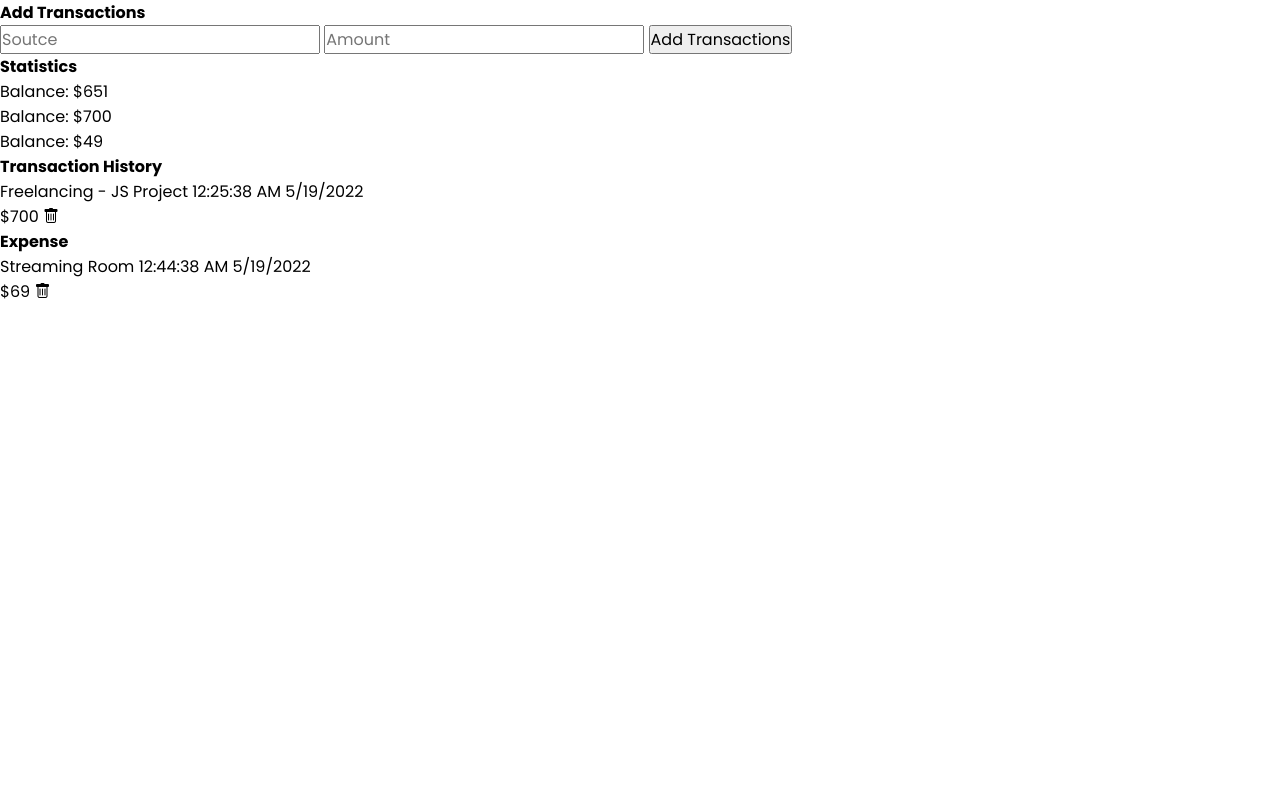
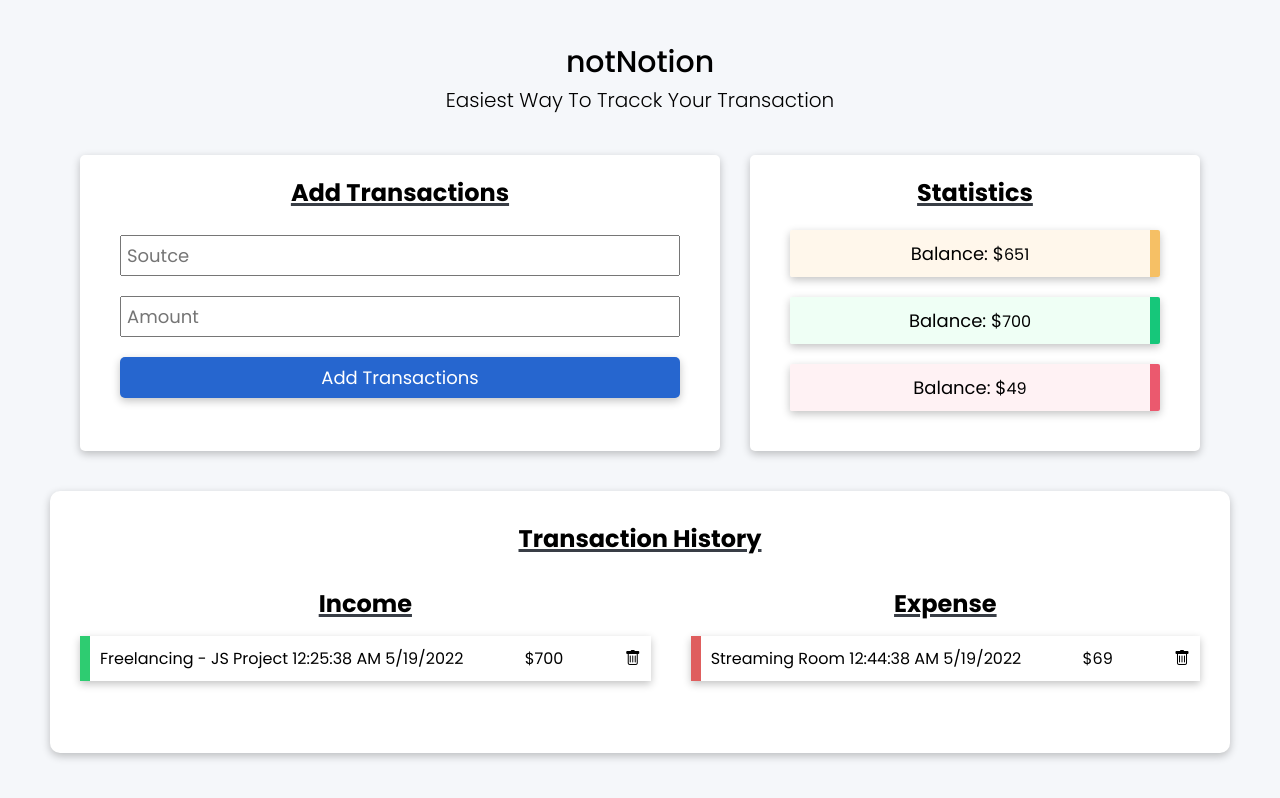
Before and after one commit to benlaguroun/Project-Budget-Tracker, a plain HTML site: page index.html in a window 1280 px wide. Drawn offline with nearby package versions, Linux system fonts and the light colour scheme.

Commit message:
style project

```diff
--- a/index.html
+++ b/index.html
@@ -10,7 +10,10 @@
     <main>
       <div class="outer-wrap">
         <div class="inner-wrap">
-          <section class="heading"></section>
+          <section class="heading">
+            <h1 class="title">notNotion</h1>
+            <p class="subtitle">Easiest Way To Tracck Your Transaction</p>
+          </section>
           <section class="transaction-control">
             <div class="actions">
               <h3>Add Transactions</h3>
@@ -39,7 +42,9 @@
           </section>
           <section class="transaction-history">
             <h3>Transaction History</h3>
+            <div class="records">
               <div class="income">
+                <h3>Income</h3>
                 <ul class="income-list">
                   <li data-id="">
                     <p>
@@ -64,6 +69,7 @@
                   </li>
                 </ul>
               </div>
+            </div>
           </section>
         </div>
       </div>
--- a/style.css
+++ b/style.css
@@ -13,3 +13,135 @@
   text-decoration: none;
   list-style: none;
 }
+h3 {
+  text-align: center;
+  margin-bottom: 15px;
+  text-decoration: underline solid #393e46 3px;
+  font-size: 24px;
+}
+
+.outer-wrap {
+  width: 100%;
+  min-height: 100vh;
+  background-color: #f5f7fa;
+  padding: 30px;
+}
+.inner-wrap {
+  max-width: 1200px;
+  margin: auto;
+}
+.heading {
+  margin: 10px auto 40px auto;
+}
+.heading .title {
+  font-size: 30px;
+  color: #000000;
+  font-weight: 500;
+  text-align: center;
+}
+.heading .subtitle {
+  font-size: 20px;
+  color: #000000;
+  font-weight: 300;
+  text-align: center;
+}
+
+.transaction-control {
+  display: flex;
+  justify-content: space-around;
+  flex-wrap: wrap;
+  gap: 10px;
+  margin: 30px;
+}
+
+.actions,
+.stats {
+  flex-grow: 1;
+  background-color: #ffffff;
+  padding: 20px;
+  box-shadow: var(--box-shadow);
+  border-radius: 5px;
+  margin: 0px 10px;
+}
+
+.actions .add {
+  display: flex;
+  flex-direction: column;
+  margin: 10px;
+}
+
+.actions .add input {
+  font-size: 18px;
+  padding: 5px;
+  margin: 10px;
+}
+.actions .add input[type="submit"] {
+  padding: 7px 15px;
+  border-radius: 5px;
+  border: 0px;
+  background-color: #2666cf;
+  color: #ffffff;
+  cursor: pointer;
+  box-shadow: var(--box-shadow);
+}
+
+.stats p {
+  background-color: #2666cf;
+  margin: 20px;
+  padding: 10px 20px;
+  box-shadow: var(--box-shadow);
+  font-size: 18px;
+  border-radius: 2px;
+  text-align: center;
+}
+
+.stats p.balance {
+  background-color: #fff2dd92;
+  border-right: 10px solid #f6c065;
+}
+
+.stats p.income {
+  background-color: #e7fff1ad;
+  border-right: 10px solid #16c77a;
+}
+
+.stats p.expense {
+  background-color: #ffeef0bb;
+  border-right: 10px solid #eb596e;
+}
+
+.transaction-history {
+  margin: 40px 10px;
+  background-color: #ffffff;
+  border-radius: 10px;
+  padding: 30px 0px;
+  box-shadow: var(--box-shadow);
+}
+.records {
+  display: flex;
+  justify-content: space-between;
+  flex-wrap: wrap;
+  gap: 20px;
+  margin: 20px;
+}
+.records div {
+  flex-grow: 1;
+  padding: 10px;
+}
+.records li {
+  display: flex;
+  justify-content: space-between;
+  background-color: #ffffff;
+  padding: 10px;
+  margin: 12px 0px;
+  min-width: 250px;
+  box-shadow: var(--box-shadow);
+}
+
+.records .income li {
+  border-left: 10px solid #2ecc71;
+}
+
+.records .expense li {
+  border-left: 10px solid #df5e5e;
+}
```
Lines whose indentation alone changed are shown as unchanged.
